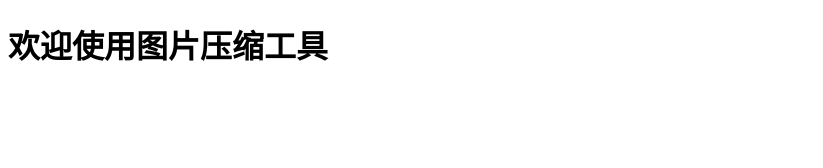
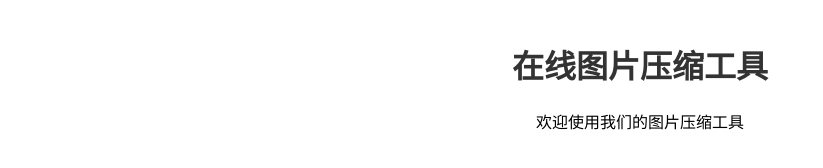
Before and after one commit to Alan-Star-92/image-compressor, a plain HTML site: page index.html in a window 1280 px wide. Shown: the whole page, without its empty margins (0-823 px from the left). Drawn offline with Linux system fonts and the light colour scheme.

Commit message:
更新网站内容和添加 README

```diff
--- a/index.html
+++ b/index.html
@@ -1,10 +1,23 @@
 <!DOCTYPE html>
-<html>
+<html lang="zh-CN">
 <head>
     <meta charset="UTF-8">
-    <title>图片压缩工具</title>
+    <meta name="viewport" content="width=device-width, initial-scale=1.0">
+    <title>在线图片压缩工具</title>
+    <style>
+        body {
+            font-family: Arial, sans-serif;
+            margin: 0;
+            padding: 20px;
+            text-align: center;
+        }
+        h1 {
+            color: #333;
+        }
+    </style>
 </head>
 <body>
-    <h1>欢迎使用图片压缩工具</h1>
+    <h1>在线图片压缩工具</h1>
+    <p>欢迎使用我们的图片压缩工具</p>
 </body>
 </html>
```
Also changed, not shown: 1 other file.
